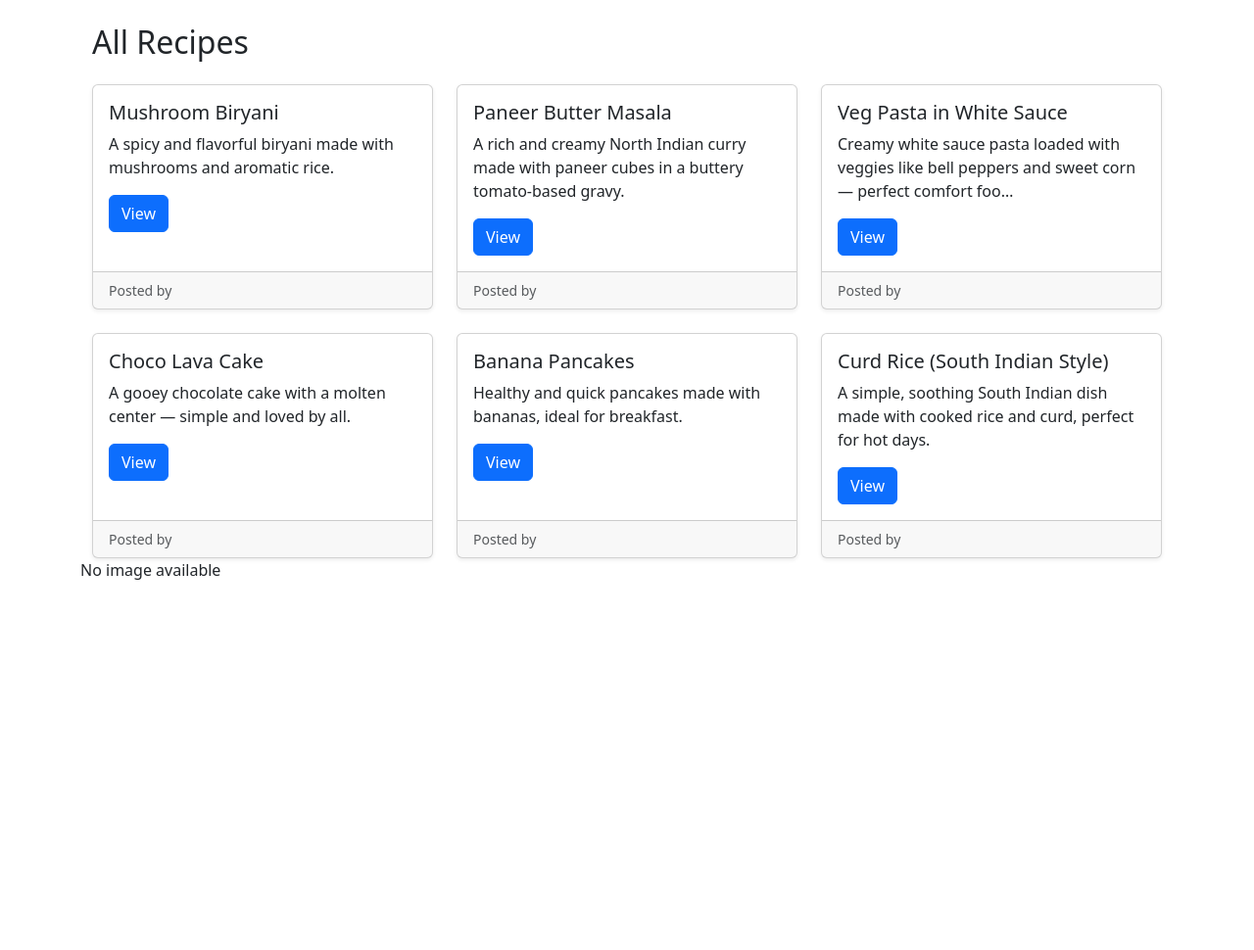
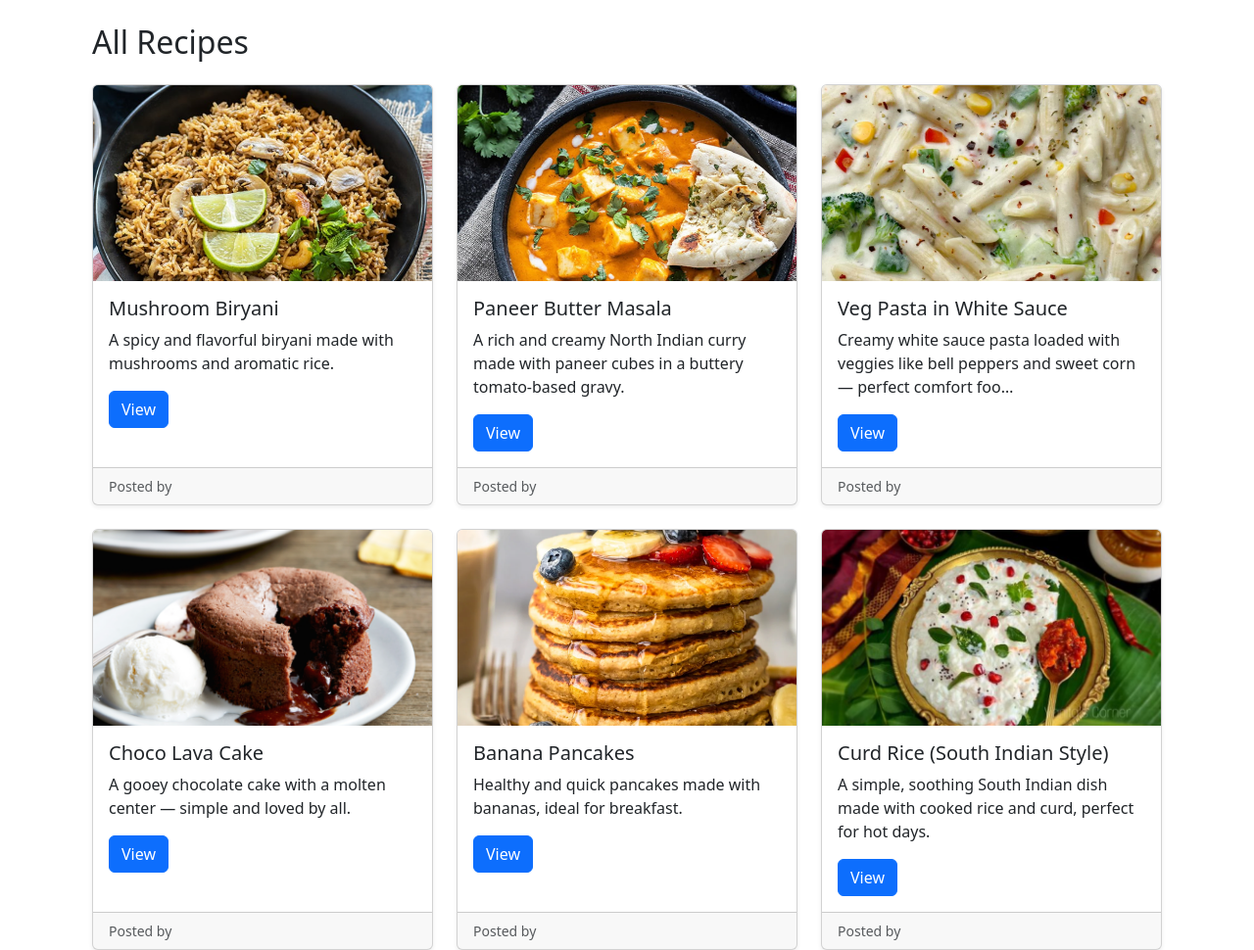
Before and after one commit to SathiyasriRaman/recipe-share, a Django app: page /recipes/ in a window 1280 px wide. Shown: the part 56-1026 px from the top of the page at 98% size. Before the commit the page ends 648 px from the top, so only its background shows below. Run offline with Django 5.2, Linux system fonts and the light colour scheme; data comes from the database, SQL or seed files in the repository.

Commit message:
Fix image rendering inside recipe_list template

```diff
--- a/recipes/templates/recipes/recipe_list.html
+++ b/recipes/templates/recipes/recipe_list.html
@@ -7,6 +7,9 @@
       {% for recipe in recipes %}
         <div class="col">
           <div class="card h-100 shadow-sm">
+            {% if recipe.image %}
+              <img src="{{ recipe.image.url }}" class="card-img-top" alt="{{ recipe.title }}" style="max-height: 200px; object-fit: cover;">
+            {% endif %}
             <div class="card-body">
               <h5 class="card-title">{{ recipe.title }}</h5>
               <p class="card-text">{{ recipe.description|truncatechars:100 }}</p>
@@ -22,11 +25,4 @@
       {% endfor %}
     </div>
   </div>
-{% if recipe.image %}
-    <img src="{{ recipe.image.url }}" alt="Recipe Image" style="max-width: 300px;">
-{% else %}
-    <p>No image available</p>
-{% endif %}
-<img src="{{ recipe.image.url }}">
-
 {% endblock %}
```
